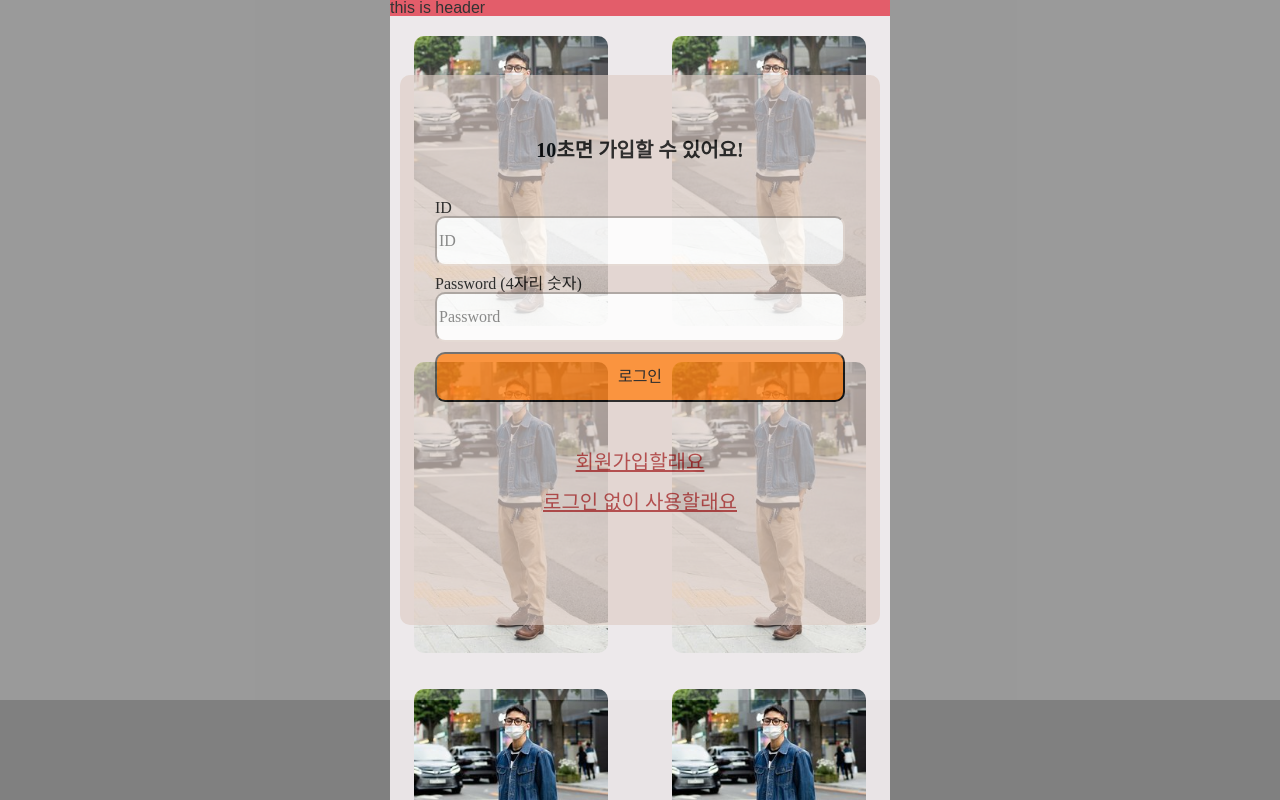
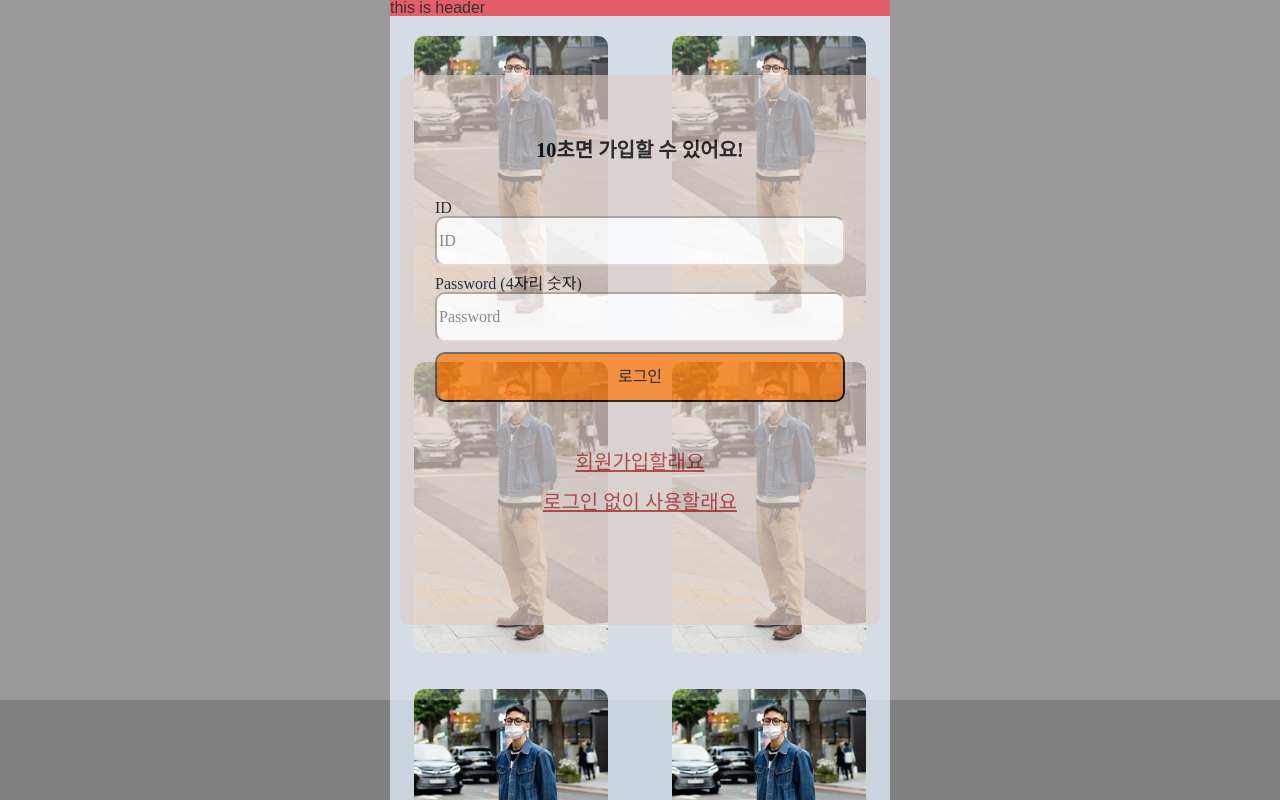
Before and after one commit to Lv2-Recsys-01/styl-frontend, a React (Create React App) app: page / in a window 1280 px wide. Shown: the top 800 px of the page. Built offline with nearby package versions, Linux system fonts and the light colour scheme.

Commit message:
chore: change background color

```diff
--- a/src/styles/globalStyle.js
+++ b/src/styles/globalStyle.js
@@ -20,7 +20,7 @@ const GlobalStyle = createGlobalStyle`
         --danger: ${(props) => props.theme.lightColor.danger};
         --vivamagenta: ${(props) => props.theme.lightColor.vivamagenta};
         --graysand: ${(props) => props.theme.lightColor.graysand};
-        --pleinair: ${(props) => props.theme.lightColor.pleinair};
+        --graylilac: ${(props) => props.theme.lightColor.graylilac};
         --agategray: ${(props) => props.theme.lightColor.agategray};
         --palekhaki: ${(props) => props.theme.lightColor.palekhaki};
         --paledogwood: ${(props) => props.theme.lightColor.paledogwood};
--- a/src/styles/theme.js
+++ b/src/styles/theme.js
@@ -20,11 +20,11 @@ const lightColor = {
     danger: "#dc3545",
     vivamagenta: "#be3455",
     graysand: "#e5ccb0",
-    pleinair: "#bfcad6",
+    graylilac: "#d4cacd",
     agategray: "#b4b1a1",
     palekhaki: "#bfb092",
     paledogwood: "#edcdc2",
-    background: "rgba(212, 202, 205, 0.5)",
+    background: "rgba(191, 202, 214, 0.8)",
 };
 
 const darkColor = {
```
